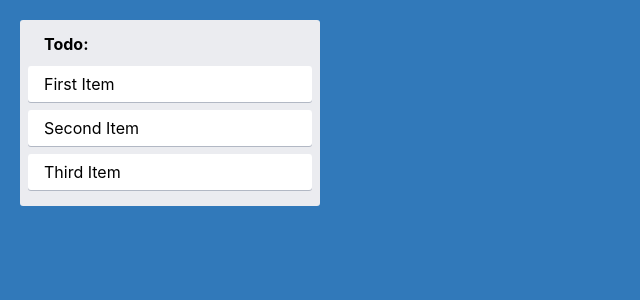
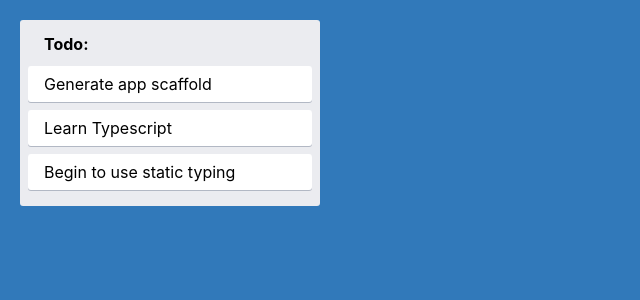
Before and after one commit to midcenturydude7/react-typescript-trello-app, a React (Create React App) app: page / in a window 1280 px wide. Shown: the top 300 px of the page, without its empty margins (0-640 px from the left). Built offline with nearby package versions, Linux system fonts and the light colour scheme.

Commit message:
Working with components and props with typescript

```diff
--- a/src/App.tsx
+++ b/src/App.tsx
@@ -1,14 +1,10 @@
-import { AppContainer, CardContainer, ColumnContainer, ColumnTitle } from "./styles"
+import { Column } from "./Column"
+import { AppContainer } from "./styles"
 
 export const App = () => {
   return (
     <AppContainer>
-      <ColumnContainer>
-        <ColumnTitle>Todo:</ColumnTitle>
-        <CardContainer>First Item</CardContainer>
-        <CardContainer>Second Item</CardContainer>
-        <CardContainer>Third Item</CardContainer>
-      </ColumnContainer>
+      <Column text="Todo:" />
     </AppContainer>
   )
 }
--- /dev/null
+++ b/src/Card.tsx
@@ -0,0 +1,10 @@
+import { CardContainer } from "./styles"
+
+
+type CardProps = {
+  text: string
+}
+
+export const Card = ({ text }: CardProps) => {
+  return <CardContainer>{text}</CardContainer>
+}
--- /dev/null
+++ b/src/Column.tsx
@@ -0,0 +1,17 @@
+import { Card } from "./Card";
+import { ColumnContainer, ColumnTitle } from "./styles";
+
+type ColumnProps = {
+  text: string
+}
+
+export const Column = ({text}: ColumnProps) => {
+  return (
+    <ColumnContainer>
+      <ColumnTitle>{text}</ColumnTitle>
+      <Card text="Generate app scaffold" />
+      <Card text="Learn Typescript" />
+      <Card text="Begin to use static typing" />
+    </ColumnContainer>
+  )
+}
```
